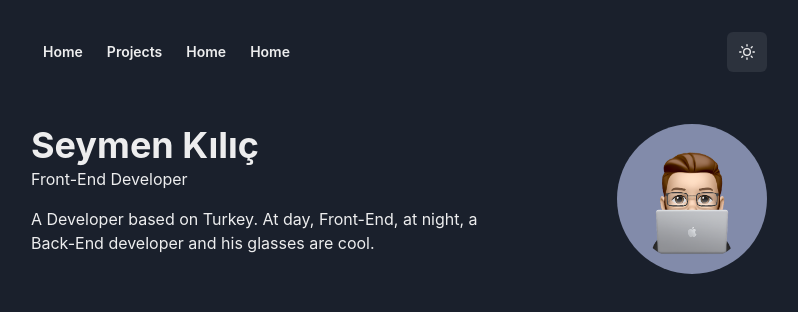
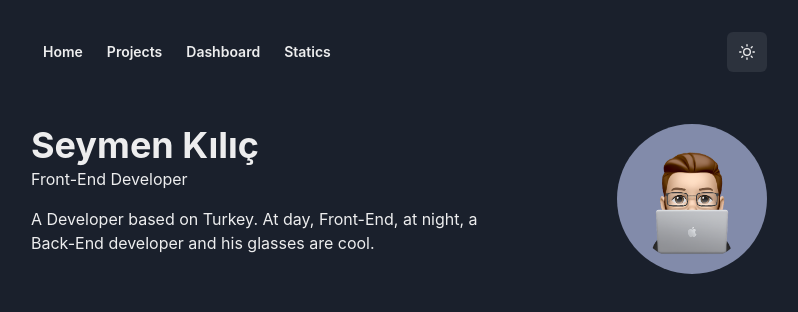
Before and after one commit to seymenklc/portfolio-V2, a Next.js app: page / in a window 1280 px wide. Shown: the top 312 px of the page, without its empty margins (241-1039 px from the left). Built offline with nearby package versions, Linux system fonts and the light colour scheme.

Commit message:
feat: toggle theme

```diff
--- /dev/null
+++ b/components/Layout/Navbar/ThemeToggler/index.tsx
@@ -0,0 +1,13 @@
+import { MoonIcon, SunIcon } from "@chakra-ui/icons";
+import { IconButton, useColorMode } from "@chakra-ui/react";
+
+export default function ThemeToggler() {
+  const { colorMode, toggleColorMode } = useColorMode();
+
+  return <IconButton
+    onClick={toggleColorMode}
+    aria-label="toggle theme"
+    className="transition-all ring-0 hover:ring-2 ring-slate-400"
+    icon={colorMode === 'light' ? <MoonIcon /> : <SunIcon />}
+  />;
+}
--- a/components/Layout/Navbar/index.tsx
+++ b/components/Layout/Navbar/index.tsx
@@ -1,6 +1,6 @@
-import { Button, Container, IconButton } from "@chakra-ui/react";
-import { SunIcon } from '@chakra-ui/icons';
+import { Container } from "@chakra-ui/react";
 import NavButton from "@/components/Elements/Button";
+import ThemeToggler from "@/components/Layout/Navbar/ThemeToggler";
 
 export default function Navbar() {
    return (
@@ -9,10 +9,10 @@ export default function Navbar() {
             <ul className="flex items-center justify-between">
                <NavButton>Home</NavButton>
                <NavButton>Projects</NavButton>
-               <NavButton>Home</NavButton>
-               <NavButton>Home</NavButton>
+               <NavButton>Dashboard</NavButton>
+               <NavButton>Statics</NavButton>
             </ul>
-            <IconButton aria-label="activate dark mode" icon={<SunIcon />} />
+            <ThemeToggler />
          </nav>
       </Container>
    );
```
